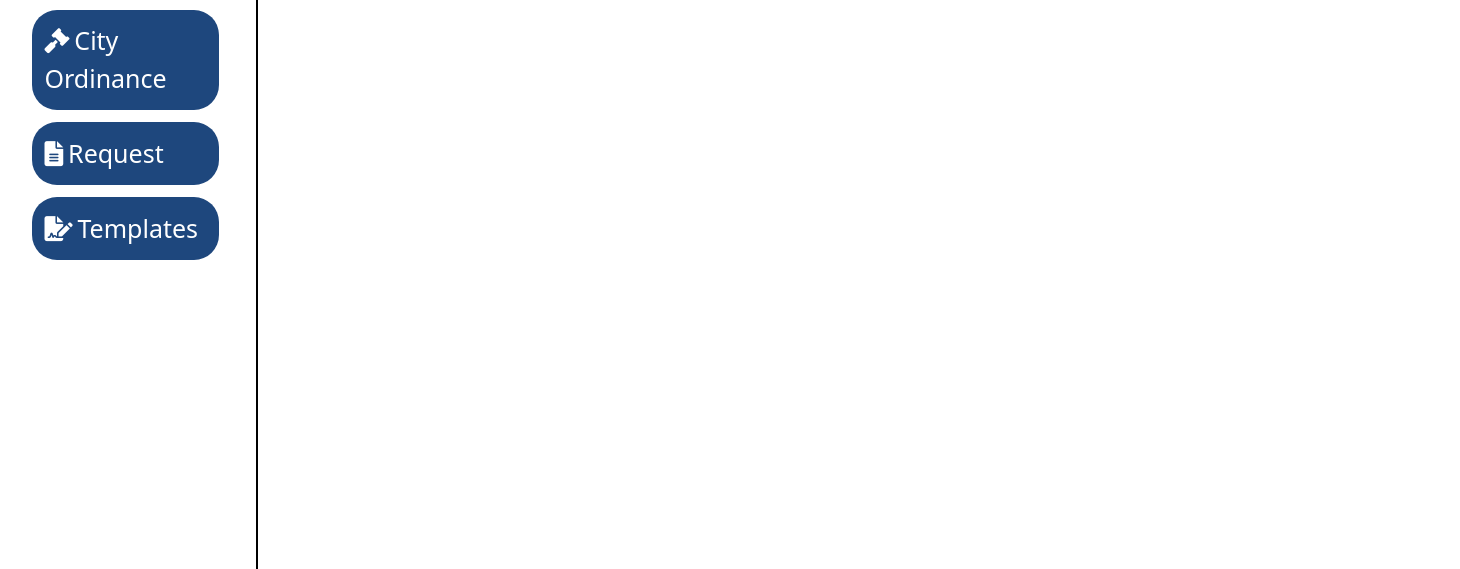
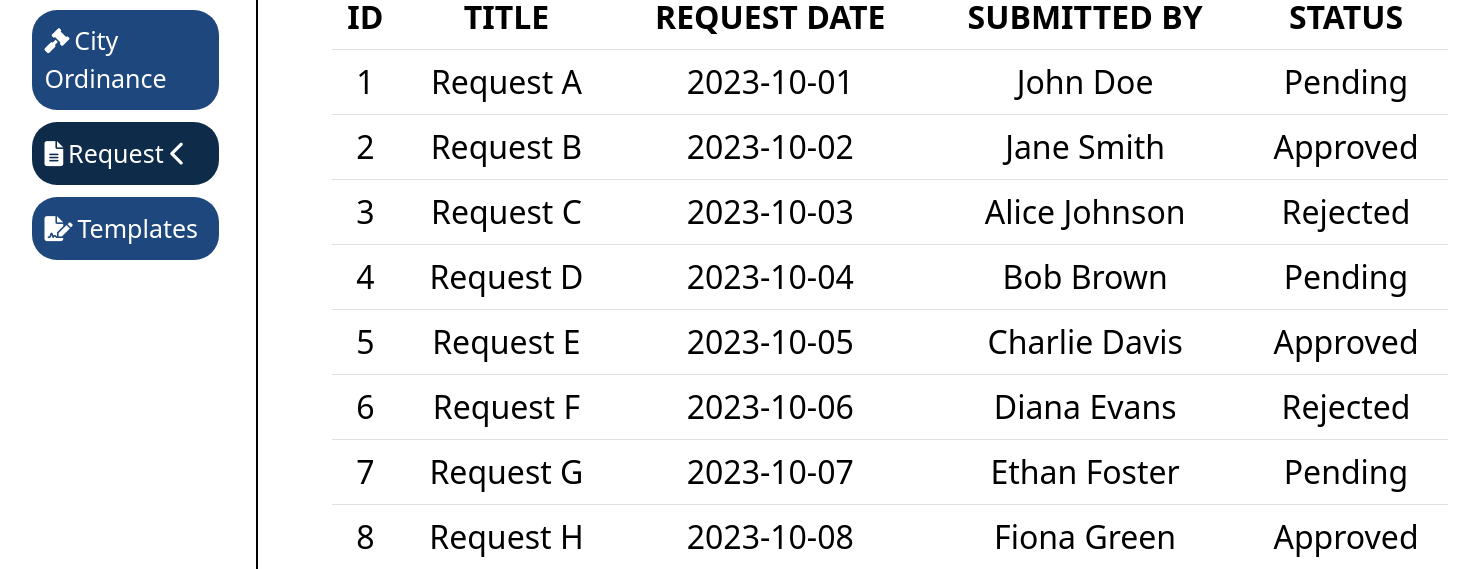
Before and after one commit to Chroanaa/prototype-admin2, a plain HTML site: page Request/Request.html in a window 1280 px wide. Shown: the part 231-800 px from the top of the page, 1460 px wide, since content can reach past the window. Drawn offline with nearby package versions, Linux system fonts and the light colour scheme.

Commit message:
"Finished initial design on SECRETARY "

```diff
--- a/Request/Request.html
+++ b/Request/Request.html
@@ -15,10 +15,39 @@
       rel="stylesheet"
       href="https://cdnjs.cloudflare.com/ajax/libs/font-awesome/6.0.0-beta3/css/all.min.css"
     />
+    <link rel="stylesheet" href="custom.css" />
   </head>
   <body>
     <header class="header"></header>
     <div class="search-container"></div>
+    <div class="container">
+      <h1>SECRETARY PORTAL</h1>
+      <div class="table-container">
+        <table class="table">
+          <thead>
+            <tr>
+              <th scope="col" class="text-center" style="font-size: 2rem">
+                ID
+              </th>
+              <th scope="col" class="text-center" style="font-size: 2rem">
+                TITLE
+              </th>
+              <th scope="col" class="text-center" style="font-size: 2rem">
+                REQUEST DATE
+              </th>
+              <th scope="col" class="text-center" style="font-size: 2rem">
+                SUBMITTED BY
+              </th>
+              <th scope="col" class="text-center" style="font-size: 2rem">
+                STATUS
+              </th>
+            </tr>
+          </thead>
+          <tbody class="tbody"></tbody>
+        </table>
+      </div>
+    </div>
   </body>
   <script type="module" src="/utils/sharedUiRenderer.js"></script>
+  <script src="actions.js"></script>
 </html>
--- /dev/null
+++ b/Request/actions.js
@@ -0,0 +1,96 @@
+const data = [
+  {
+    id: 1,
+    title: "Request A",
+    "request date": "2023-10-01",
+    "submitted by": "John Doe",
+    status: "Pending",
+  },
+  {
+    id: 2,
+    title: "Request B",
+    "request date": "2023-10-02",
+    "submitted by": "Jane Smith",
+    status: "Approved",
+  },
+  {
+    id: 3,
+    title: "Request C",
+    "request date": "2023-10-03",
+    "submitted by": "Alice Johnson",
+    status: "Rejected",
+  },
+  {
+    id: 4,
+    title: "Request D",
+    "request date": "2023-10-04",
+    "submitted by": "Bob Brown",
+    status: "Pending",
+  },
+  {
+    id: 5,
+    title: "Request E",
+    "request date": "2023-10-05",
+    "submitted by": "Charlie Davis",
+    status: "Approved",
+  },
+  {
+    id: 6,
+    title: "Request F",
+    "request date": "2023-10-06",
+    "submitted by": "Diana Evans",
+    status: "Rejected",
+  },
+  {
+    id: 7,
+    title: "Request G",
+    "request date": "2023-10-07",
+    "submitted by": "Ethan Foster",
+    status: "Pending",
+  },
+  {
+    id: 8,
+    title: "Request H",
+    "request date": "2023-10-08",
+    "submitted by": "Fiona Green",
+    status: "Approved",
+  },
+  {
+    id: 9,
+    title: "Request I",
+    "request date": "2023-10-09",
+    "submitted by": "George Harris",
+    status: "Rejected",
+  },
+  {
+    id: 10,
+    title: "Request J",
+    "request date": "2023-10-10",
+    "submitted by": "Hannah White",
+    status: "Pending",
+  },
+  {
+    id: 10,
+    title: "Request J",
+    "request date": "2023-10-10",
+    "submitted by": "Hannah White",
+    status: "Pending",
+  },
+];
+
+const tableBody = document.querySelector("tbody");
+//redenrs the table
+data.forEach((item) => {
+  const row = document.createElement("tr");
+  Object.values(item).forEach((value) => {
+    const cell = document.createElement("td");
+    cell.classList.add("text-center");
+
+    cell.textContent = value;
+    row.appendChild(cell);
+    if (value === "Pending") {
+      cell.classList.add(".table-warning");
+    }
+  });
+  tableBody.appendChild(row);
+});
--- /dev/null
+++ b/Request/custom.css
@@ -0,0 +1,7 @@
+td {
+  font-size: 2rem;
+}
+.table-container {
+  max-height: 90%; /* Adjust the height as needed */
+  overflow-y: auto;
+}
--- a/components/header.js
+++ b/components/header.js
@@ -41,7 +41,7 @@ document.addEventListener("click", (e) => {
     window.location.href = "../Request/Request.html";
   }
   if (e.target.classList.contains("template")) {
-    window.location.href = "../Template/index.html";
+    window.location.href = "../DocumentTemplate/DocumentTemplate.html";
   }
 });
 document.addEventListener("DOMContentLoaded", () => {
@@ -59,5 +59,13 @@ document.addEventListener("DOMContentLoaded", () => {
     const ordinanceLink = document.querySelector(".ordinance");
     ordinanceLink.style.backgroundColor = "#0f2b4a";
     chevronRight[1].replaceWith(replacementChevronRight);
+  } else if (currentUrl.includes("Request")) {
+    const requestLink = document.querySelector(".request");
+    requestLink.style.backgroundColor = "#0f2b4a";
+    chevronRight[2].replaceWith(replacementChevronRight);
+  } else if (currentUrl.includes("DocumentTemplate")) {
+    const templateLink = document.querySelector(".template");
+    templateLink.style.backgroundColor = "#0f2b4a";
+    chevronRight[3].replaceWith(replacementChevronRight);
   }
 });
```
Also changed, not shown: DocumentTemplate/DocumentTemplate.html (added, +69 -0 lines), DocumentTemplate/custom.css (added, +9 -0 lines), assets/images/createnewtemplate.png (added), assets/images/listoftemplates.png (added).
